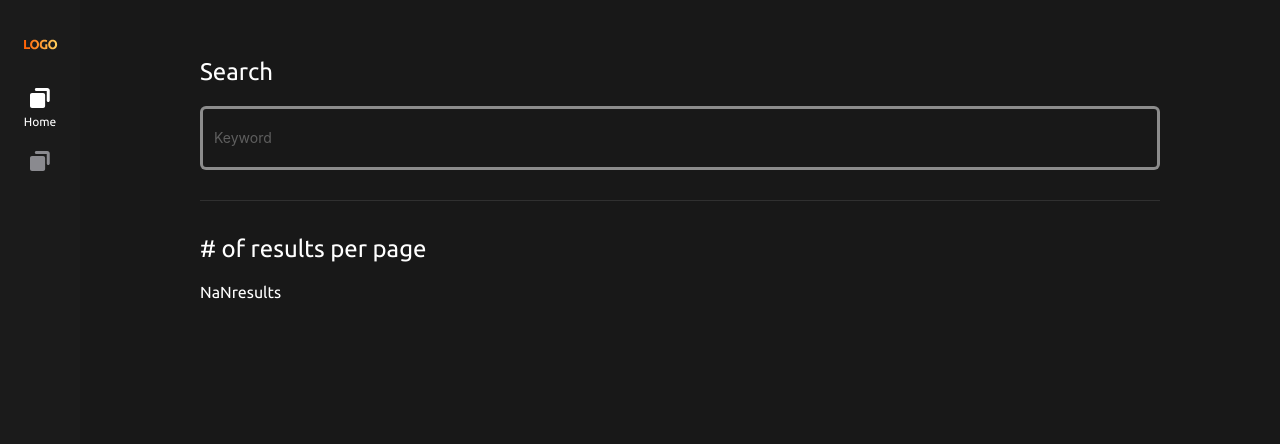
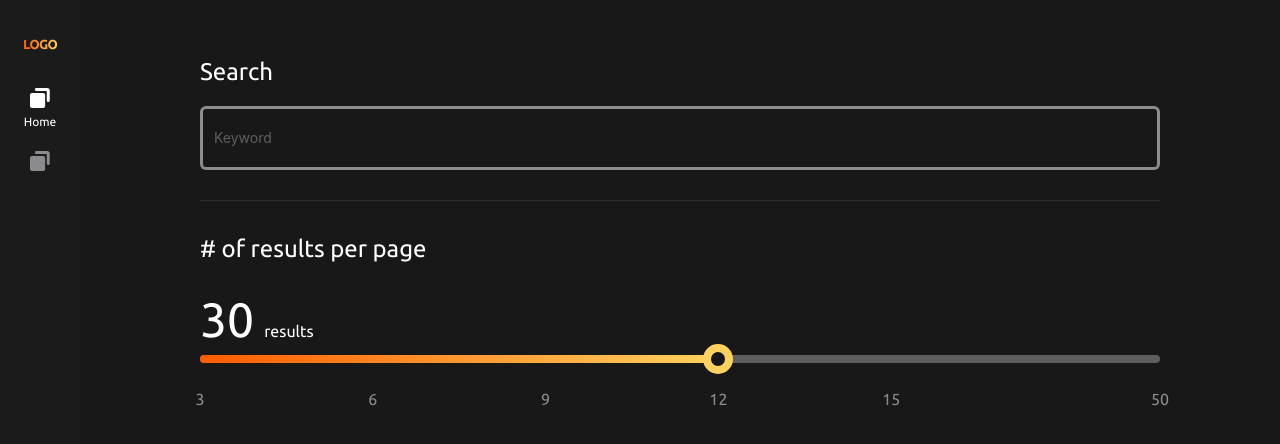
Before and after one commit to gh87781gh/aha-homework, a Next.js app: page / in a window 1280 px wide. Shown: the top 444 px of the page. Built offline with nearby package versions, Linux system fonts and the light colour scheme.

Commit message:
feat : build progress component

```diff
--- /dev/null
+++ b/src/components/Progress/Progress.tsx
@@ -0,0 +1,105 @@
+"use client";
+
+import styled from "styled-components";
+
+import { colors } from "components/variables";
+
+const percentWidth: any = {
+  3: 0,
+  6: 18,
+  9: 36,
+  12: 54,
+  15: 72,
+  50: 100,
+};
+const Bar = styled.div<{ percent: number }>`
+  width: 100%;
+  height: 8px;
+  background-color: rgba(255, 255, 255, 0.3);
+  border-radius: 10px;
+  position: relative;
+
+  em {
+    position: absolute;
+    top: 0;
+    left: 0;
+    height: 100%;
+    display: block;
+
+    width: ${(props) =>
+      props.percent <= 3
+        ? percentWidth[3]
+        : props.percent <= 6
+        ? percentWidth[6]
+        : props.percent <= 9
+        ? percentWidth[9]
+        : props.percent <= 12
+        ? percentWidth[12]
+        : props.percent <= 15
+        ? percentWidth[15]
+        : props.percent <= 50
+        ? percentWidth[50]
+        : 0}%;
+
+    background: linear-gradient(to left, #ffd25f, #ff5c01);
+    border-radius: 10px;
+
+    &::before {
+      content: "";
+      display: block;
+      width: 30px;
+      height: 30px;
+      border-radius: 50%;
+      border: 8px solid #ffd25f;
+      background-color: ${colors.dark};
+      position: absolute;
+      top: 50%;
+      right: -15px;
+      transform: translateY(-50%);
+    }
+  }
+
+  span.percent-dot {
+    display: inline-block;
+    position: absolute;
+    top: 2rem;
+    color: ${colors.light};
+    font-size: 16px;
+    line-height: 24px;
+    opacity: 0.5;
+    transform: translateX(-50%);
+
+    &.percent-dot-3 {
+      left: 0%;
+    }
+    &.percent-dot-6 {
+      left: 18%;
+    }
+    &.percent-dot-9 {
+      left: 36%;
+    }
+    &.percent-dot-12 {
+      left: 54%;
+    }
+    &.percent-dot-15 {
+      left: 72%;
+    }
+    &.percent-dot-50 {
+      left: 100%;
+    }
+  }
+`;
+
+export default function Progress(props: { percent: number }) {
+  return (
+    <Bar percent={props.percent}>
+      <em></em>
+      <span className="percent-dot percent-dot-3">3</span>
+      <span className="percent-dot percent-dot-6">6</span>
+      <span className="percent-dot percent-dot-9">9</span>
+      <span className="percent-dot percent-dot-12">12</span>
+      <span className="percent-dot percent-dot-15">15</span>
+      <span className="percent-dot percent-dot-50">50</span>
+    </Bar>
+  );
+}
--- /dev/null
+++ b/src/components/Progress/index.tsx
@@ -0,0 +1 @@
+export { default as Progress } from "./Progress";
--- a/src/views/Home/index.tsx
+++ b/src/views/Home/index.tsx
@@ -5,6 +5,7 @@ import styled from "styled-components";
 import { colors } from "components/variables";
 import { H1 } from "components/Common/Typography";
 import { Input } from "components/Form";
+import { Progress } from "components/Progress";
 
 const StyledHome = styled.div`
   padding: 54px 120px;
@@ -16,6 +17,11 @@ const HR = styled.hr`
   opacity: 0.1;
   margin-top: 30px;
   margin-bottom: 30px;
+`;
+const Number = styled.span`
+  font-size: 48px;
+  line-height: 72px;
+  margin-right: 10px;
 `;
 
 export default function Home() {
@@ -33,6 +39,7 @@ export default function Home() {
       <HR />
       <H1># of results per page</H1>
       <Number>30</Number>results
+      <Progress percent={10} />
     </StyledHome>
   );
 }
```
